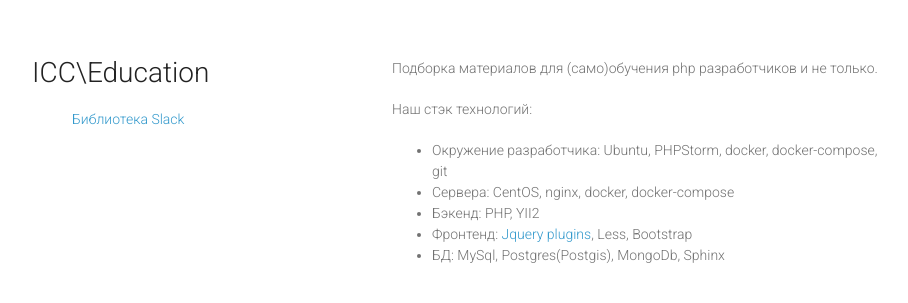
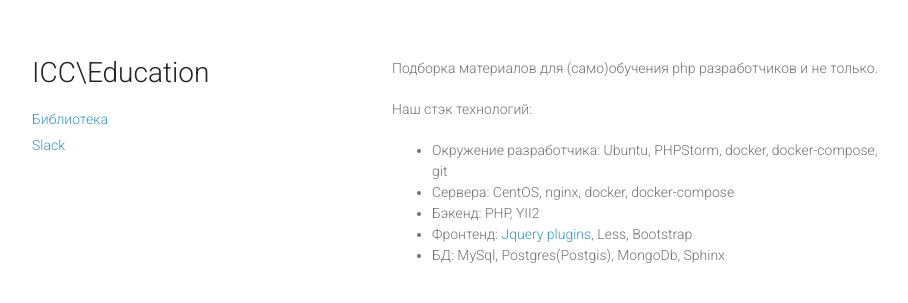
Before and after one commit to consultnn/education, a Jekyll site: the page built from index.md, in a window 1280 px wide. Shown: the top 303 px of the page, without its empty margins (178-1086 px from the left). Built offline with Jekyll 4.4.1, drawn with Linux system fonts in a browser that asks for light colours; Markdown is read by kramdown in place of the engine named in the settings.

Commit message:
fix stylesheets

```diff
--- a/stylesheets/styles.css
+++ b/stylesheets/styles.css
@@ -113,8 +113,13 @@ header menu a:hover, header menu a:active,  {
     color: #999;
 }
 
-head menu a {
+header menu {
+    padding: 0;
+}
+
+header menu a {
     display: block;
+    margin-bottom: 5px;
 }
 
 strong {
```
